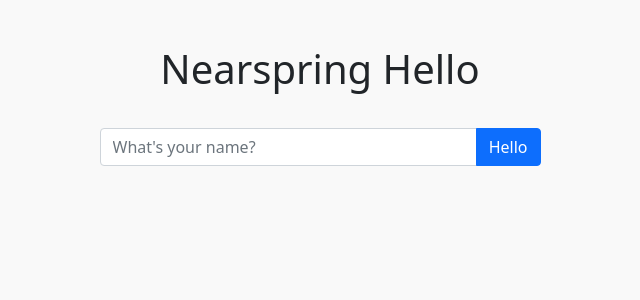
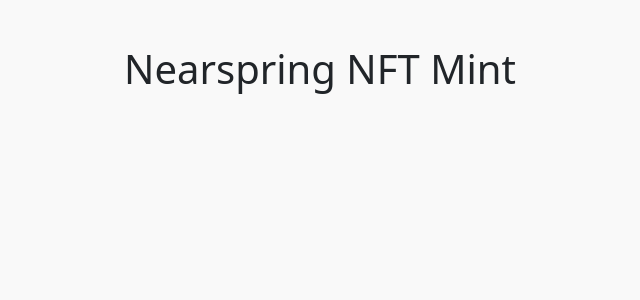
Before and after one commit to artem-p/nearhello, a React (Create React App) app in the folder nft/frontend/: page / in a window 1280 px wide. Shown: the top 300 px of the page, without its empty margins (320-960 px from the left). Built offline with nearby package versions, Linux system fonts and the light colour scheme.

Commit message:
frontend init

```diff
--- a/nft/frontend/src/App.css
+++ b/nft/frontend/src/App.css
@@ -1,5 +1,5 @@
 body {
-    background-color: rgb(249, 249, 249) !important;
+    background-color: #f9f9f9 !important;
 }
 
 .app {
@@ -10,29 +10,3 @@ body {
     margin-top: 35px;
     text-align: center;
 }
-
-.greeting-form {
-    margin: 35px auto;
-}
-
-@media screen and (min-width: 700px) {
-  .greeting-form {
-      width: 45% !important;
-    }
-  }
-
-  @media screen and (min-width: 900px) {
-    .greeting-form {
-      width: 40% !important;
-    }
-  }
-
-  @media screen and (min-width: 1200px) {
-    .greeting-form {
-      width: 35% !important;
-    }
-  }
-
-  .hello {
-      text-align: center;
-  }
--- a/nft/frontend/src/App.js
+++ b/nft/frontend/src/App.js
@@ -7,11 +7,9 @@ import { Form, InputGroup, FormControl, Button, Placeholder } from 'react-bootst
 import './App.css';
 
 function App() {
-  const CONTRACT_NAME = 'nearspring-hello1.artyom-p.testnet'
+  const CONTRACT_NAME = 'nearspring-nft.artyom-p.testnet'
 
   const { connect } = nearApi;
-  const [greetingInput, setGreetingInput] = useState("")
-  const [greetingFromBlockchain, setGreetingFromBlockchain] = useState("")
 
   const testnet_config = {
     networkId: "testnet",
@@ -25,64 +23,13 @@ function App() {
   let near;
 
 
-  const handleSubmit = () => {
-    setGreetingFromBlockchain('')
-    fetchGreeting();
-  }
-
-  async function fetchGreeting() {
-    if (greetingInput) {
-
-      try {
-
-        near = await connect(testnet_config);
-
-        const account = await near.account(CONTRACT_NAME)
-
-        const contract = await new nearApi.Contract(account, CONTRACT_NAME, {
-          viewMethods: ["hello"],
-        })
-
-        const response = await contract.hello({greeting: greetingInput})
-
-        setGreetingFromBlockchain(response)
-
-      } catch (error) {
-        console.log(error)
-      }
-
-    }
-  }
-
-
-  const Hello = () => {
-    return greetingFromBlockchain ? <h3 className='hello'>{greetingFromBlockchain}!</h3> : ''
-  }
-
-
   return (
     <div className="app">
       <header className="app-header">
-        <h1>Nearspring Hello</h1>
+        <h1>Nearspring NFT Mint</h1>
       </header>
 
       <main>
-        <Form className='greeting-form' onSubmit={(event) => {event.preventDefault(); handleSubmit()}}>
-          <InputGroup className="greeting-input">
-            <FormControl
-              placeholder="What's your name?"
-              aria-label=""
-              aria-describedby=""
-              onChange={(event) => {setGreetingInput(event.target.value)}}
-            />
-
-            <Button type="submit" variant="primary" id="hello-button">
-              Hello
-            </Button>
-          </InputGroup>
-        </Form>
-
-        <Hello />
       </main>
     </div>
   );
```
